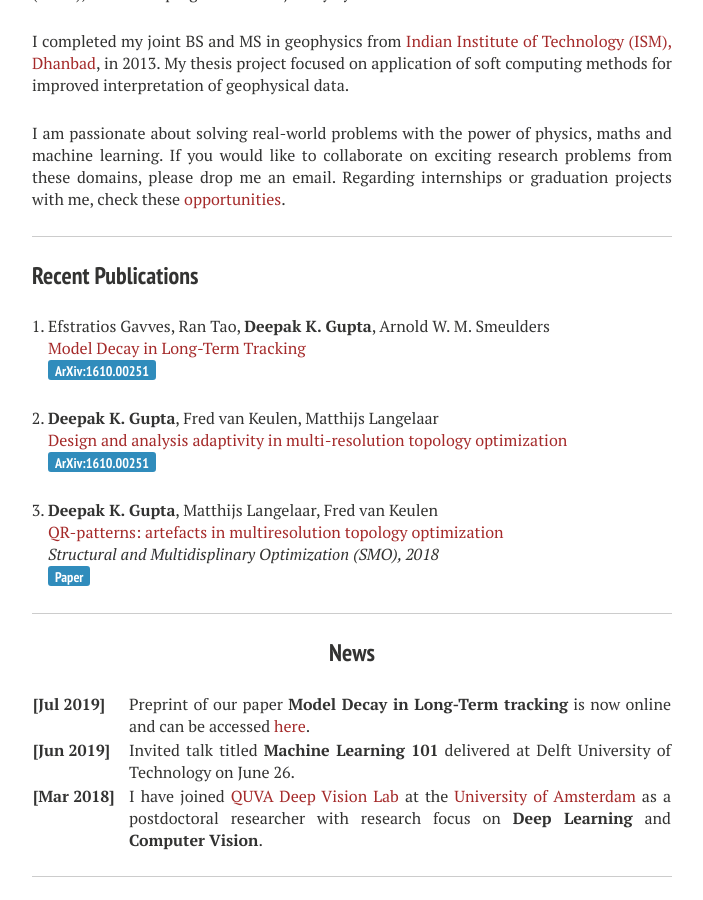
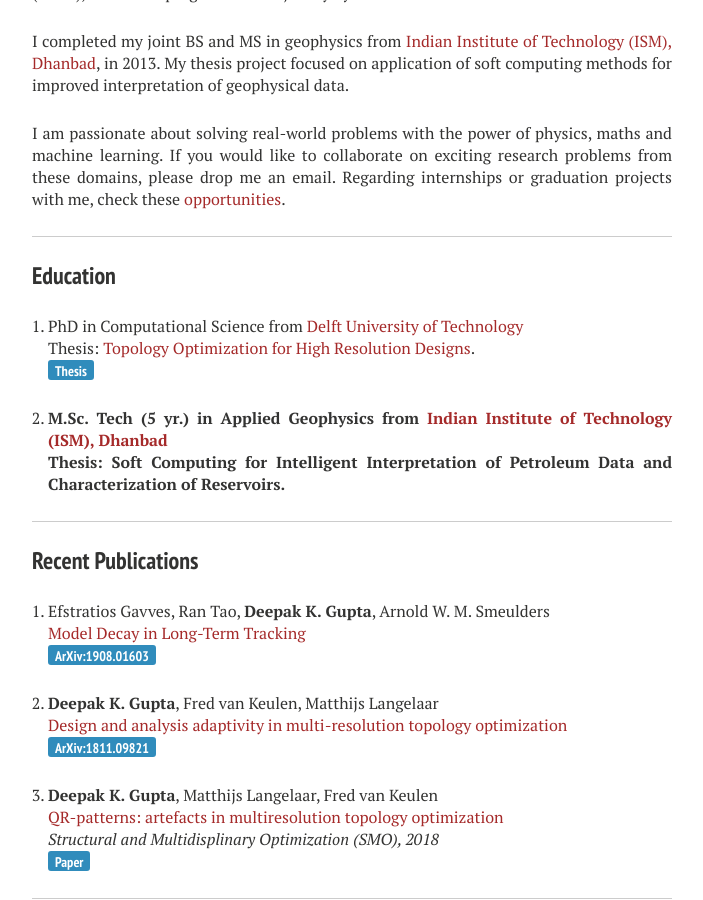
Before and after one commit to dkgupta90/dkgupta90.github.io, a Jekyll site: the page built from index.md, in a window 1280 px wide and 900 px high, scrolled down 520 px. Shown: the whole window, without its empty margins (288-991 px from the left). Built offline with Jekyll 4.4.1, drawn with Linux system fonts in a browser that asks for light colours; nearby versions of some CDN libraries.

Commit message:
Updating 008

```diff
--- a/index.md
+++ b/index.md
@@ -15,14 +15,24 @@ I am passionate about solving real-world problems with the power of physics, mat
 
 ----
 
+### Education
+1. PhD in Computational Science from <a href='https://www.tudelft.nl/en/'>Delft University of Technology</a>
+Thesis: [Topology Optimization for High Resolution Designs](https://repository.tudelft.nl/islandora/object/uuid:51dde3f6-2a38-47a0-b719-420ff74ded5d?collection=research).
+[<button type="button" class="btn btn-info">Thesis</button>](https://repository.tudelft.nl/islandora/object/uuid:51dde3f6-2a38-47a0-b719-420ff74ded5d?collection=research)
+
+2. <b>M.Sc. Tech (5 yr.) in Applied Geophysics from <a href=''>Indian Institute of Technology (ISM), Dhanbad</a>
+Thesis: Soft Computing for Intelligent Interpretation of Petroleum Data and Characterization of Reservoirs.
+
+----
+
 ### Recent Publications
 1. Efstratios Gavves, Ran Tao, <b>Deepak K. Gupta</b>, Arnold W. M. Smeulders
 [Model Decay in Long-Term Tracking](https://arxiv.org/abs/1908.01603)
-[<button type="button" class="btn btn-info">ArXiv:1610.00251</button>](https://arxiv.org/abs/1908.01603)
+[<button type="button" class="btn btn-info">ArXiv:1908.01603</button>](https://arxiv.org/abs/1908.01603)
 
 2. <b>Deepak K. Gupta</b>, Fred van Keulen, Matthijs Langelaar
 [Design and analysis adaptivity in multi-resolution topology optimization](https://arxiv.org/abs/1811.09821)
-[<button type="button" class="btn btn-info">ArXiv:1610.00251</button>](https://arxiv.org/abs/1811.09821)
+[<button type="button" class="btn btn-info">ArXiv:1811.09821</button>](https://arxiv.org/abs/1811.09821)
 
 3. <b>Deepak K. Gupta</b>, Matthijs Langelaar, Fred van Keulen
 [QR-patterns: artefacts in multiresolution topology optimization](https://link.springer.com/article/10.1007/s00158-018-2048-6)
```
